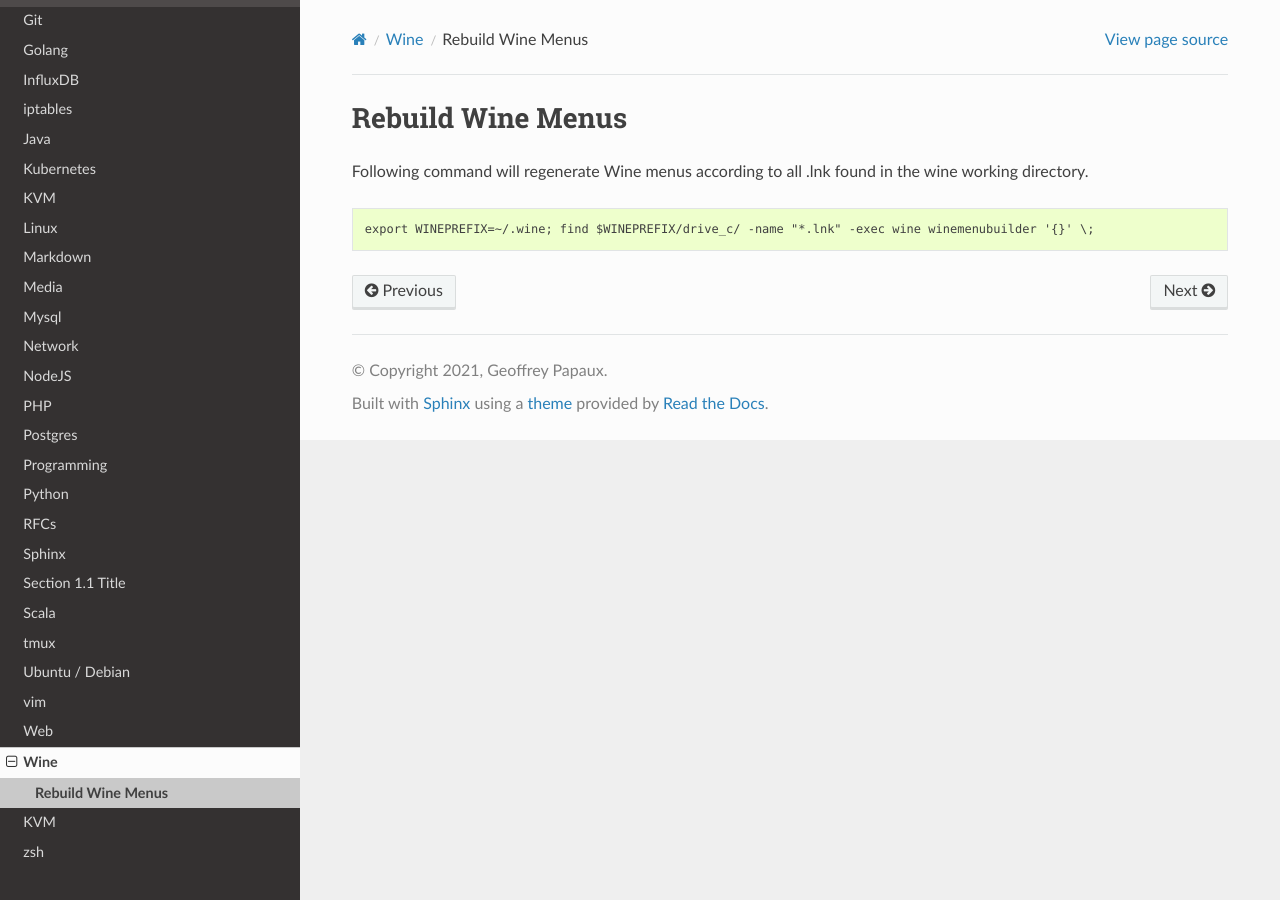
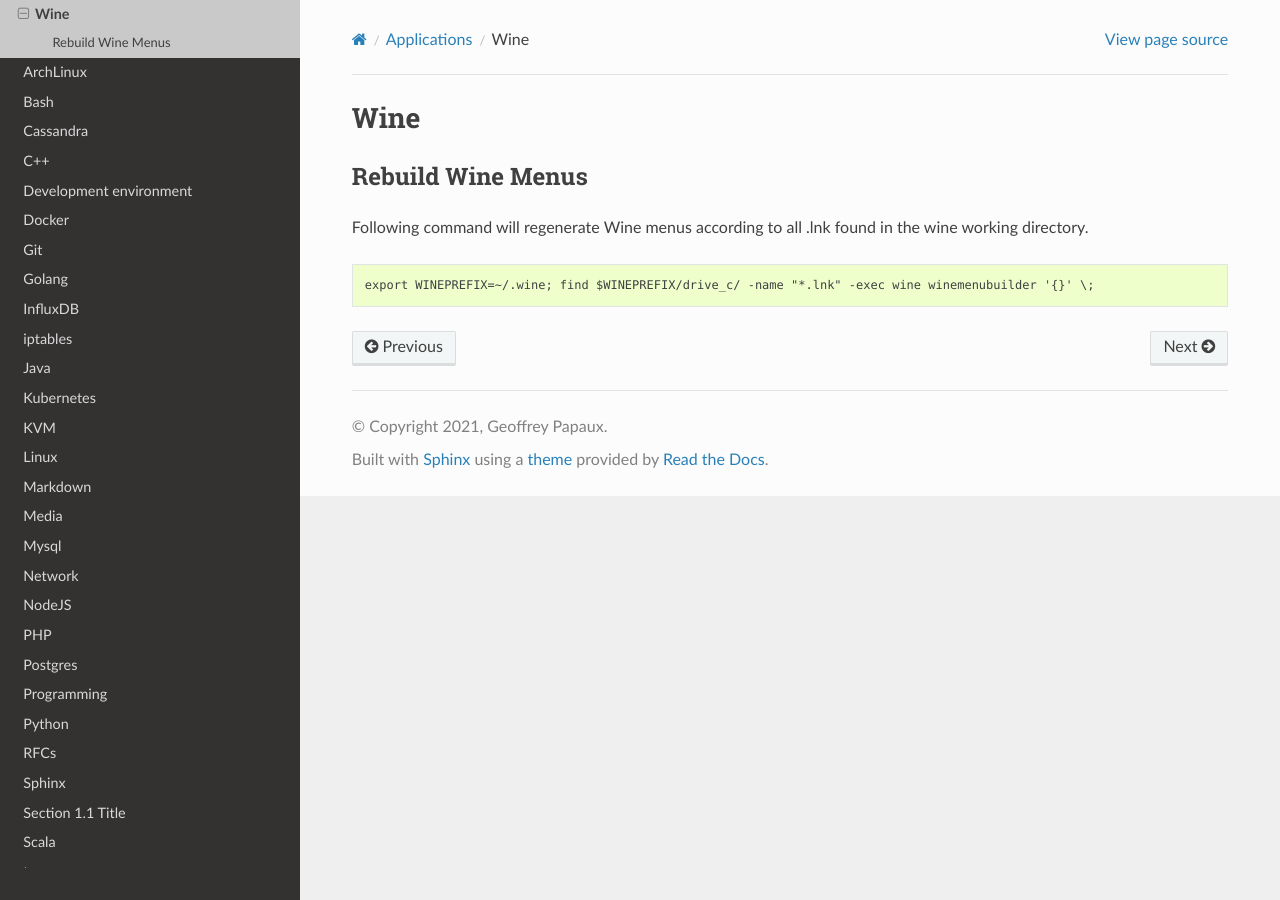
Before and after one commit to papaux/til, a Sphinx documentation site: the page built from source/applications/wine.rst, in a window 1280 px wide. Built offline with Sphinx 7.4.7 and the Read the Docs theme 2.0.0, drawn with Linux system fonts in a browser that asks for light colours.

```diff
--- a/source/wine/rebuild-menus.rst
+++ b/source/applications/wine.rst
@@ -1,3 +1,6 @@
+Wine
+~~~~
+
 Rebuild Wine Menus
 -------------------
 
--- a/source/index.rst
+++ b/source/index.rst
@@ -13,6 +13,7 @@ There are 122 TILs in this repository! Enjoy!
    :maxdepth: 1
 
    ansible/_.rst
+   applications/_.rst
    archlinux/_.rst
    bash/_.rst
    cassandra/_.rst
--- a/source/wine/_.rst
+++ /dev/null
@@ -1,7 +0,0 @@
-Wine
-=======
-
-.. toctree::
-   :maxdepth: 1
-
-   rebuild-menus.rst
--- a/source/yum/_.rst
+++ b/source/yum/_.rst
@@ -1,4 +1,4 @@
-KVM
+yum
 =======
 
 
```
Also changed, not shown: other parts of source/index.rst (+0 -1 lines), source/applications/_.rst (added, +8 -0 lines), source/applications/nomachine.rst (added, +10 -0 lines), source/python/_.rst (line endings or trailing spaces).
